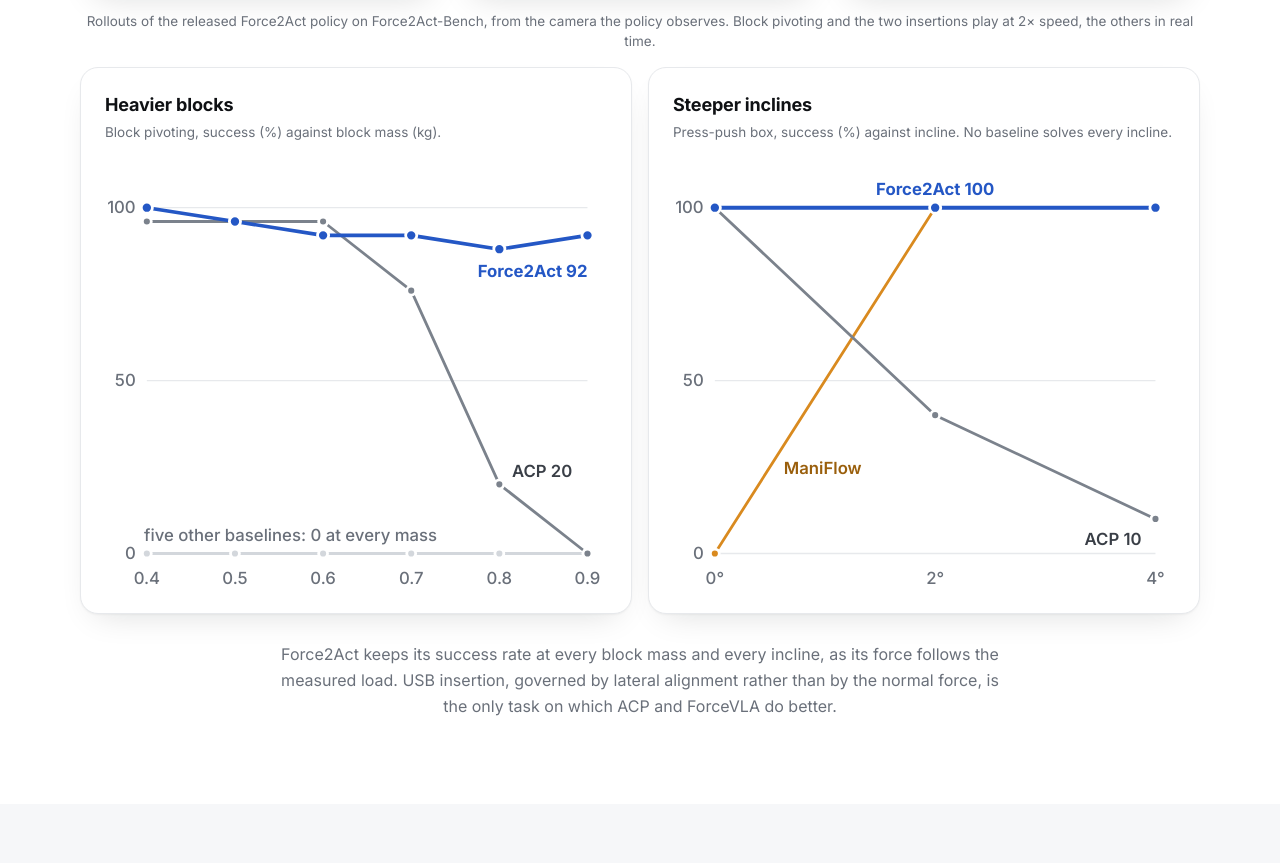
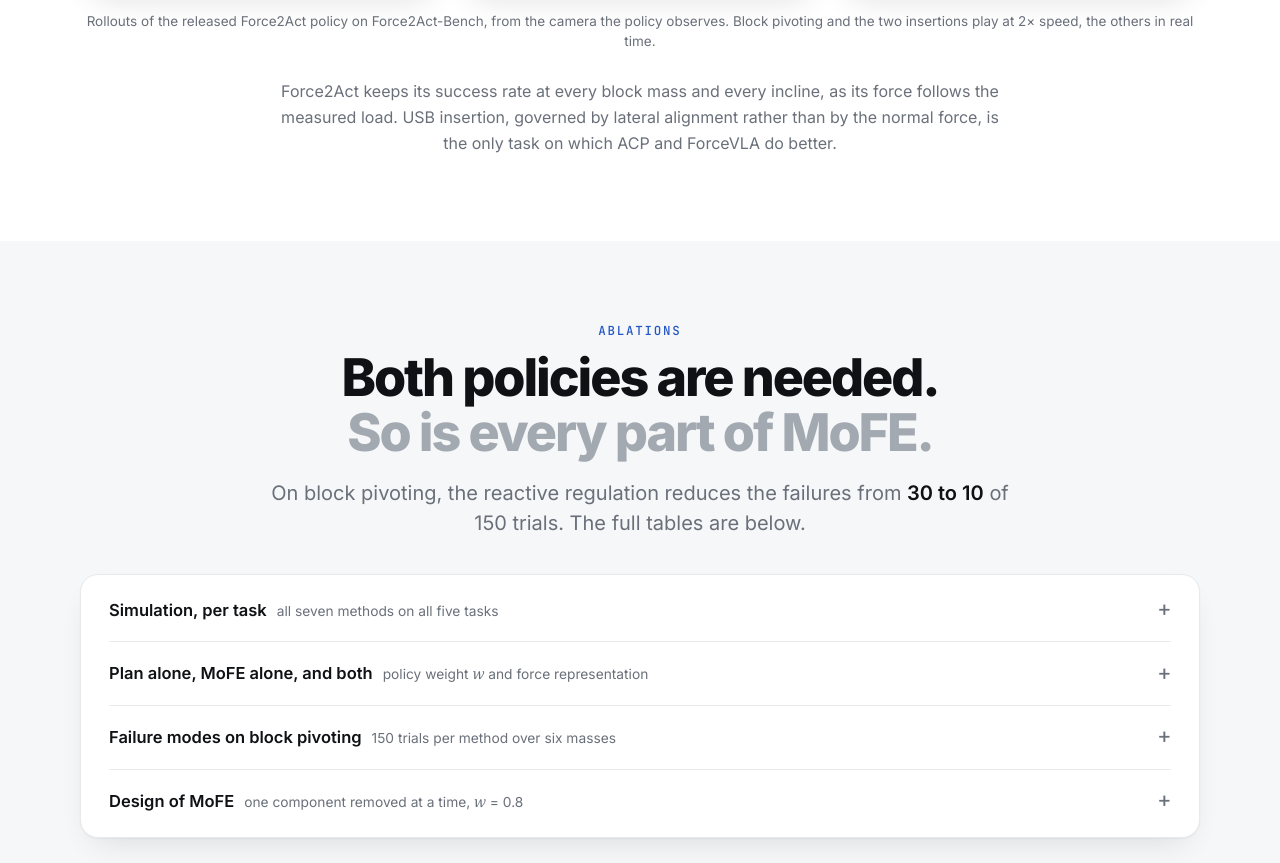
Before and after one commit to MAGICLAB-NUS/Force2Act, a plain HTML site: page index.html in a window 1280 px wide. Shown: the part 8359-9222 px from the top of the page. Drawn offline with Linux system fonts and the light colour scheme.

Commit message:
Remove the mass and incline charts

```diff
--- a/index.html
+++ b/index.html
@@ -285,10 +285,6 @@ footer{margin-top:84px;border-top:1px solid var(--line);padding:26px 0 44px;font
     <div class="card cardb rv"><h4>Overall</h4><p>Success rate (%) over all 305 trials.</p><div id="rank"></div></div>
   </div>
   <p class="note" style="text-align:center;margin:14px 0 0">Rollouts of the released Force2Act policy on Force2Act-Bench, from the camera the policy observes. Block pivoting and the two insertions play at 2× speed, the others in real time.</p>
-  <div class="cards two">
-    <div class="card cardb rv"><h4>Heavier blocks</h4><p>Block pivoting, success (%) against block mass (kg).</p><svg id="mass" viewBox="0 0 360 300" role="img" aria-label="Block pivoting success against block mass"></svg></div>
-    <div class="card cardb rv"><h4>Steeper inclines</h4><p>Press-push box, success (%) against incline. No baseline solves every incline.</p><svg id="inc" viewBox="0 0 360 300" role="img" aria-label="Press-push box success against incline"></svg></div>
-  </div>
   <p class="after">Force2Act keeps its success rate at every block mass and every incline, as its force follows the measured load. USB insertion, governed by lateral alignment rather than by the normal force, is the only task on which ACP and ForceVLA do better.</p>
 </div></section>
 
@@ -386,23 +382,6 @@ table('#ab3',['Variant','Pivot','Box','Wipe','Round','USB','Avg.'],[
 
 /* result cards */
 $('#rank').innerHTML=[['Force2Act',93.8],['ACP',77.0],['ManiFlow',26.9],['ForceVLA',26.2],['MolmoAct2',23.9],['RDP',14.1],['ImplicitRDP',8.9]].map(([n,v],i)=>`<div class="rk${i?'':' o'}"><span>${n}</span><div><i style="width:${v}%"></i></div><b>${v.toFixed(1)}</b></div>`).join('');
-(function(){const W=360,H=300,l=30,r=14,t=22,b=30,M=['0°','2°','4°'],X=i=>l+i*(W-l-r)/2,Y=v=>t+(100-v)/100*(H-t-b);
-  const S=[['ManiFlow',[0,100,100],'#d98a1f',2,''],['ACP',[100,40,10],'#7b828c',2,''],['Force2Act',[100,100,100],'#2457c5',2.8,'']];
-  let h='';for(const v of [0,50,100])h+=`<line x1="${l}" x2="${W-r}" y1="${Y(v)}" y2="${Y(v)}" stroke="#e7e9ec"/><text x="${l-8}" y="${Y(v)+4}" text-anchor="end">${v}</text>`;
-  M.forEach((m,i)=>h+=`<text x="${X(i)}" y="${H-8}" text-anchor="middle">${m}</text>`);
-  for(const [n,d,c,w,da] of S){h+=`<polyline fill="none" stroke="${c}" stroke-width="${w}" stroke-dasharray="${da}" stroke-linejoin="round" stroke-linecap="round" points="${d.map((v,i)=>X(i)+','+Y(v)).join(' ')}"/>`;
-    d.forEach((v,i)=>h+=`<circle cx="${X(i)}" cy="${Y(v)}" r="${n==='Force2Act'?4:3.2}" fill="${c}" stroke="#fff" stroke-width="2"><title>${n}, ${M[i]}: ${v}%</title></circle>`)}
-  h+=`<text x="${X(1)}" y="${Y(100)-9}" text-anchor="middle" style="fill:#2457c5;font-weight:700">Force2Act 100</text><text x="${X(2)-10}" y="${Y(10)+19}" text-anchor="end" style="fill:#3a3f47;font-weight:600">ACP 10</text><text x="${X(0)+(X(1)-X(0))*.25+10}" y="${Y(25)+5}" style="fill:#9a5f0c;font-weight:600">ManiFlow</text>`;
-  $('#inc').innerHTML=h})();
-(function(){const W=360,H=300,l=30,r=14,t=22,b=30,M=[0.4,0.5,0.6,0.7,0.8,0.9],X=i=>l+i*(W-l-r)/5,Y=v=>t+(100-v)/100*(H-t-b);
-  const S=[['Five other baselines',[0,0,0,0,0,0],'#d3d7dc',2],['ACP',[96,96,96,76,20,0],'#7b828c',2],['Force2Act',[100,96,92,92,88,92],'#2457c5',2.6]];
-  let h='';for(const v of [0,50,100])h+=`<line x1="${l}" x2="${W-r}" y1="${Y(v)}" y2="${Y(v)}" stroke="#e7e9ec"/><text x="${l-8}" y="${Y(v)+4}" text-anchor="end">${v}</text>`;
-  M.forEach((m,i)=>h+=`<text x="${X(i)}" y="${H-8}" text-anchor="middle">${m}</text>`);
-  for(const [n,d,c,w] of S){h+=`<polyline fill="none" stroke="${c}" stroke-width="${w}" stroke-linejoin="round" stroke-linecap="round" points="${d.map((v,i)=>X(i)+','+Y(v)).join(' ')}"/>`;
-    d.forEach((v,i)=>h+=`<circle cx="${X(i)}" cy="${Y(v)}" r="${n==='Force2Act'?4:3.2}" fill="${c}" stroke="#fff" stroke-width="2"><title>${n}, ${M[i]} kg: ${v}%</title></circle>`)}
-  h+=`<text x="${X(5)}" y="${Y(92)+30}" text-anchor="end" style="fill:#2457c5;font-weight:700">Force2Act 92</text><text x="${X(4)+9}" y="${Y(20)-5}" style="fill:#3a3f47;font-weight:600">ACP 20</text><text x="${X(0)-2}" y="${Y(0)-9}">five other baselines: 0 at every mass</text>`;
-  $('#mass').innerHTML=h})();
-
 let last=performance.now();
 (function loop(now){const dt=Math.min(.1,(now-last)/1000);last=now;
   for(const o of rows){if(!o.v._vis)continue;const t=o.v.currentTime;o.ph.style.left=Math.min(100,t/o.R.T*100)+'%';const e=at(o.R.tl,t);if(e!==o.cur){o.cur=e;o.dot.style.background=EXP[e][1];o.txt.textContent=EXP[e][0]}}
```
